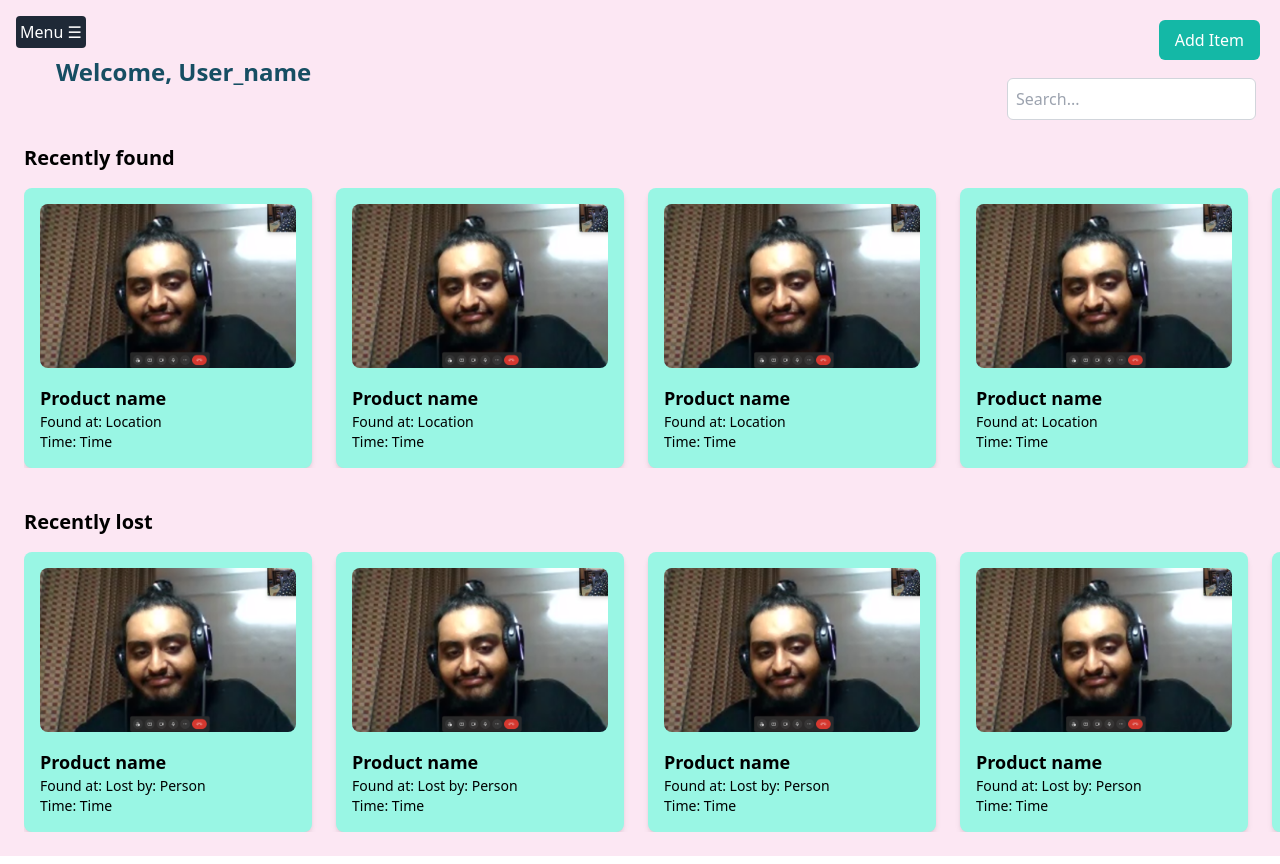
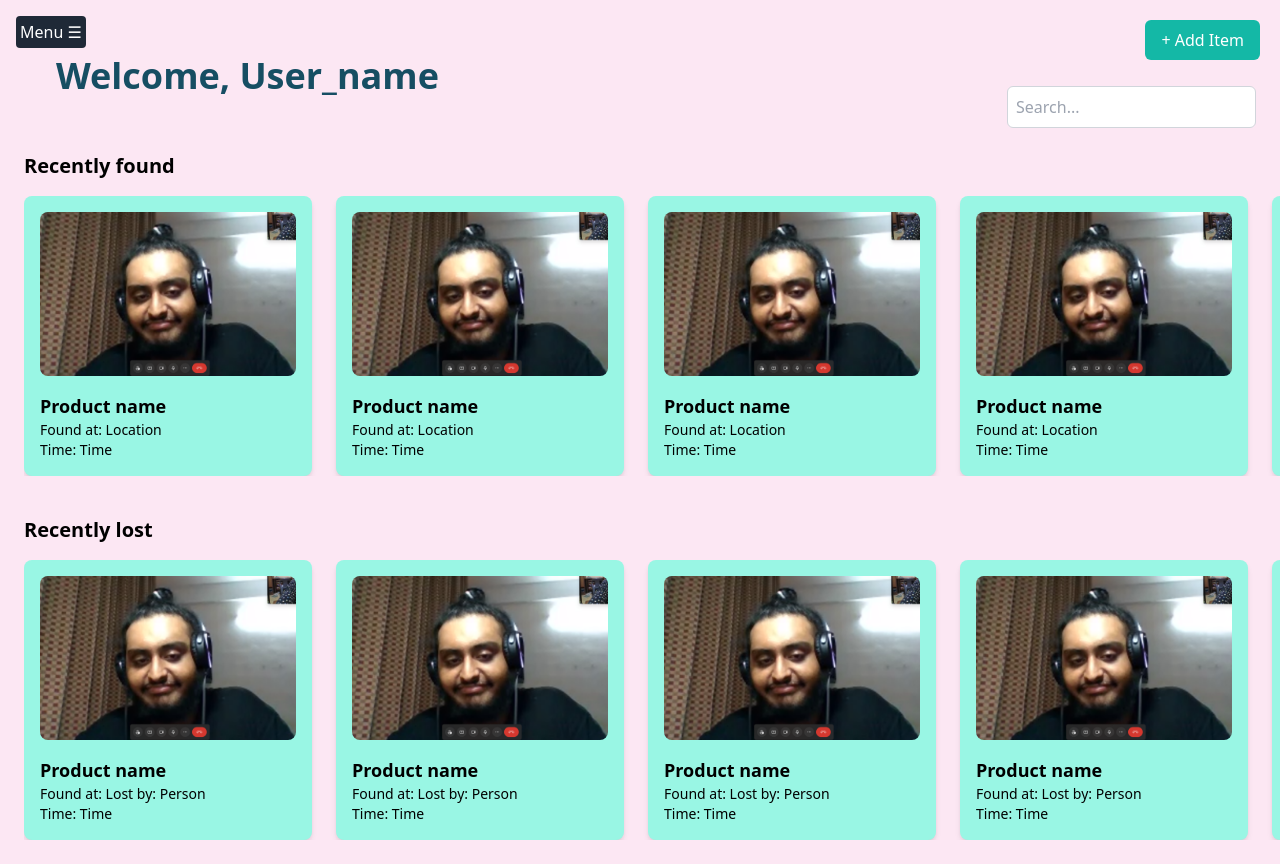
Before and after one commit to Avadhoot1905/Found-It, a Next.js app: page / in a window 1280 px wide. Built offline with nearby package versions, Linux system fonts and the light colour scheme.

Commit message:
style : increased font size

```diff
--- a/src/components/main.tsx
+++ b/src/components/main.tsx
@@ -24,7 +24,7 @@ const Main: React.FC = () => {
 
       <div className="flex-grow p-6 overflow-x-hidden">
         <header className="flex justify-between items-end mb-6 ">
-          <h1 className="text-2xl p-8 font-bold text-cyan-900">Welcome, User_name</h1>
+          <h1 className="text-4xl p-8 font-bold text-cyan-900">Welcome, User_name</h1>
 
           <input
             type="text"
@@ -36,7 +36,7 @@ const Main: React.FC = () => {
             style={{ top: '20px', right: '20px' }}
             onClick={() => alert("Add Item clicked!")}
           >
-          Add Item
+          + Add Item
           </button>
         </header>
 
```
